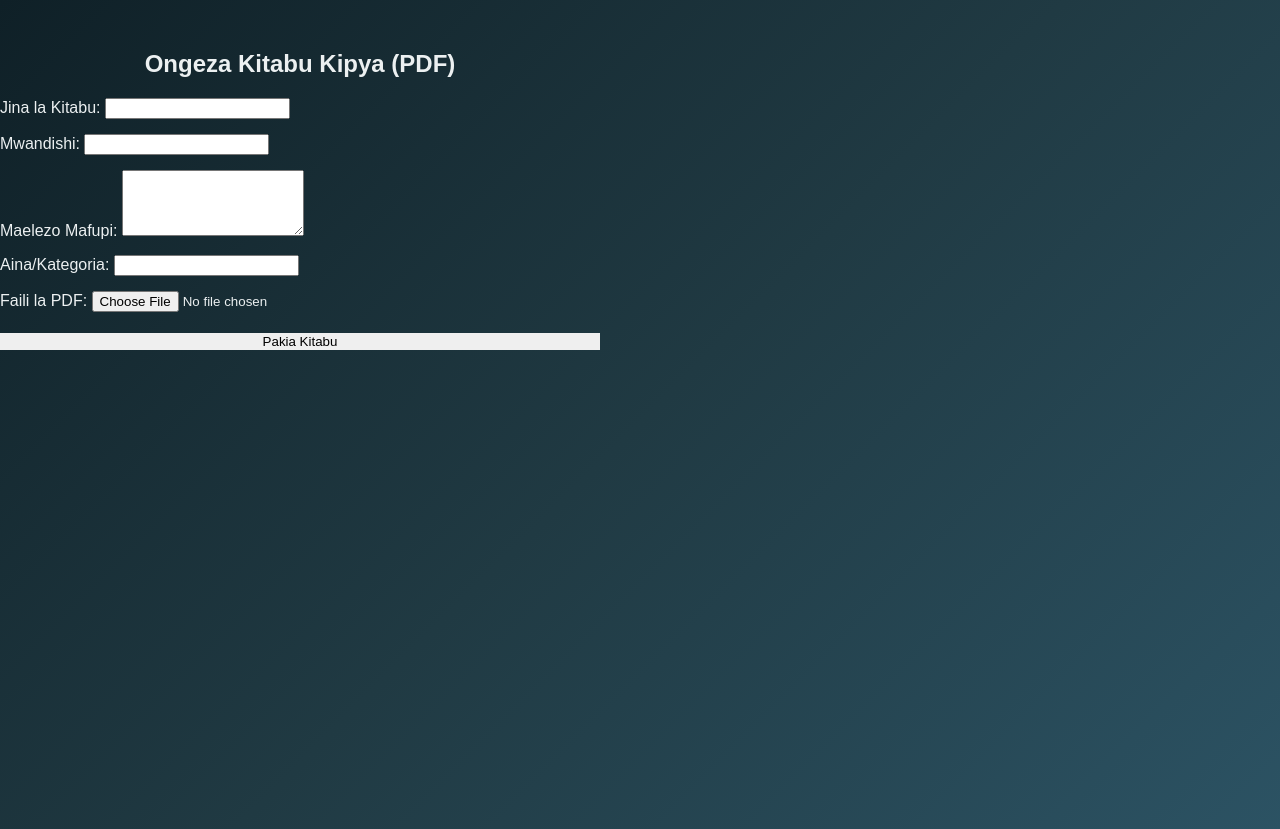
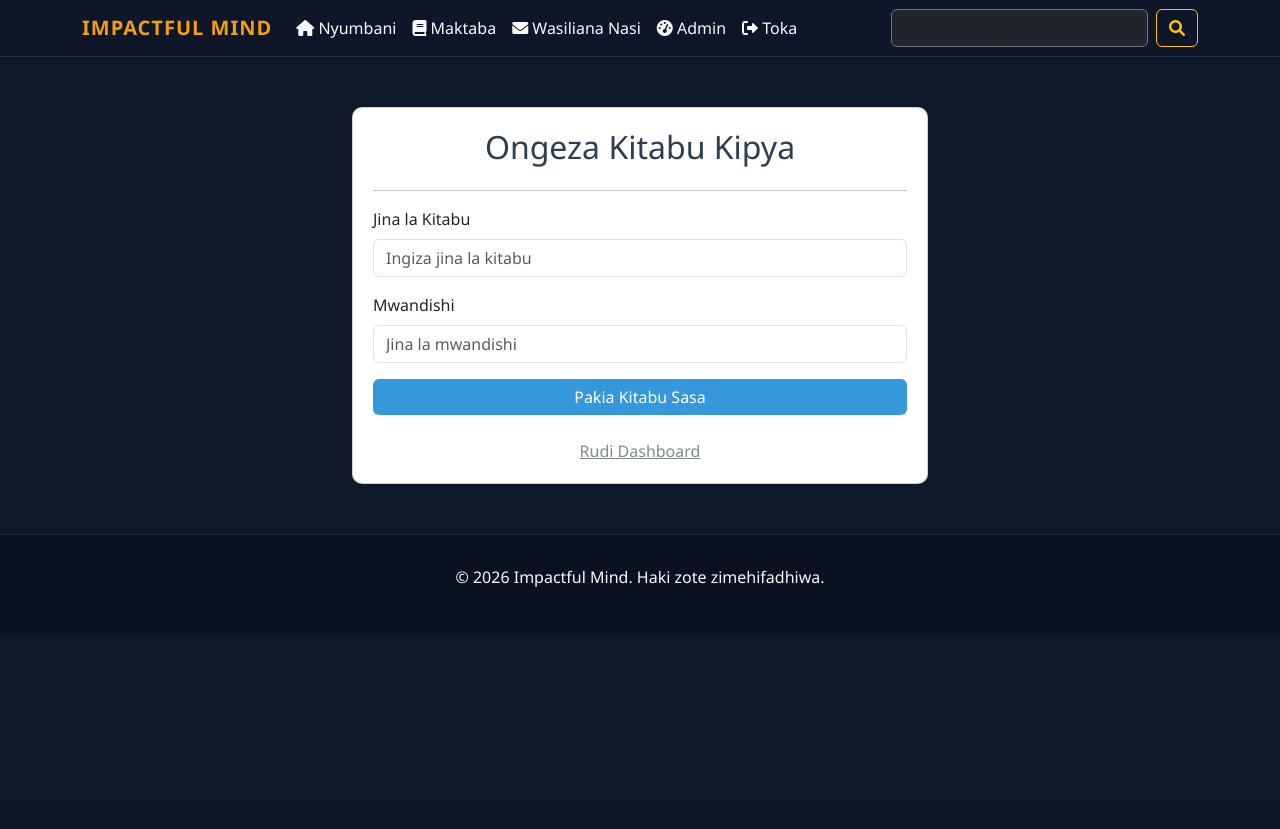
Before and after one commit to abdondismas0-hub/impactful-mind-web, a Flask app: page /add_book in a window 1280 px wide. Shown: the top 829 px of the page. After the commit the page ends 587 px from the top, so only its background shows below. Run offline with Flask 3, Linux system fonts and the light colour scheme; the visitor is signed in with stand-in values (Sample User, id 1).

Commit message:
Refactor add_book.html for improved layout and styling

```diff
--- a/templates/add_book.html
+++ b/templates/add_book.html
@@ -1,43 +1,24 @@
-<!DOCTYPE html>
-<html lang="en">
-<head>
-    <meta charset="UTF-8">
-    <title>Ongeza Kitabu</title>
-    <link rel="stylesheet" href="{{ url_for('static', filename='css/style.css') }}">
-</head>
-<body>
-    <div class="background-texture"></div>
-
-    <header class="glass-nav">
-        </header>
-
-    <main class="content-container" style="max-width: 600px; margin-top: 50px;">
-        <div class="glass-card">
-            <h2 style="text-align: center;">Ongeza Kitabu Kipya (PDF)</h2>
-            <form method="POST" enctype="multipart/form-data">
-                <div style="margin-bottom: 15px;">
-                    <label for="title">Jina la Kitabu:</label>
-                    <input type="text" id="title" name="title" required>
-                </div>
-                <div style="margin-bottom: 15px;">
-                    <label for="author">Mwandishi:</label>
-                    <input type="text" id="author" name="author">
-                </div>
-                <div style="margin-bottom: 15px;">
-                    <label for="description">Maelezo Mafupi:</label>
-                    <textarea id="description" name="description" rows="4"></textarea>
-                </div>
-                <div style="margin-bottom: 15px;">
-                    <label for="category">Aina/Kategoria:</label>
-                    <input type="text" id="category" name="category">
-                </div>
-                <div style="margin-bottom: 20px;">
-                    <label for="pdf_file">Faili la PDF:</label>
-                    <input type="file" id="pdf_file" name="pdf_file" accept=".pdf" required>
-                </div>
-                <button type="submit" class="cta-button" style="width: 100%; border: none;">Pakia Kitabu</button>
-            </form>
-        </div>
-    </main>
-</body>
-</html>
+{% extends "base.html" %}
+{% block content %}
+<div class="container" style="margin-top: 50px; max-width: 600px;">
+    <div class="card" style="padding: 20px; border-radius: 10px; shadow: 0 4px 8px rgba(0,0,0,0.1);">
+        <h2 style="text-align: center; color: #2c3e50;">Ongeza Kitabu Kipya</h2>
+        <hr>
+        <form action="{{ url_for('add_book') }}" method="POST">
+            <div class="mb-3">
+                <label class="form-label">Jina la Kitabu</label>
+                <input type="text" name="title" class="form-control" placeholder="Ingiza jina la kitabu" required>
+            </div>
+            <div class="mb-3">
+                <label class="form-label">Mwandishi</label>
+                <input type="text" name="author" class="form-control" placeholder="Jina la mwandishi">
+            </div>
+            <div style="display: grid;">
+                <button type="submit" class="btn btn-primary" style="background-color: #3498db; border: none;">Pakia Kitabu Sasa</button>
+            </div>
+        </form>
+        <br>
+        <a href="{{ url_for('admin_dashboard') }}" style="text-align: center; display: block; color: #7f8c8d;">Rudi Dashboard</a>
+    </div>
+</div>
+{% endblock %}
```
